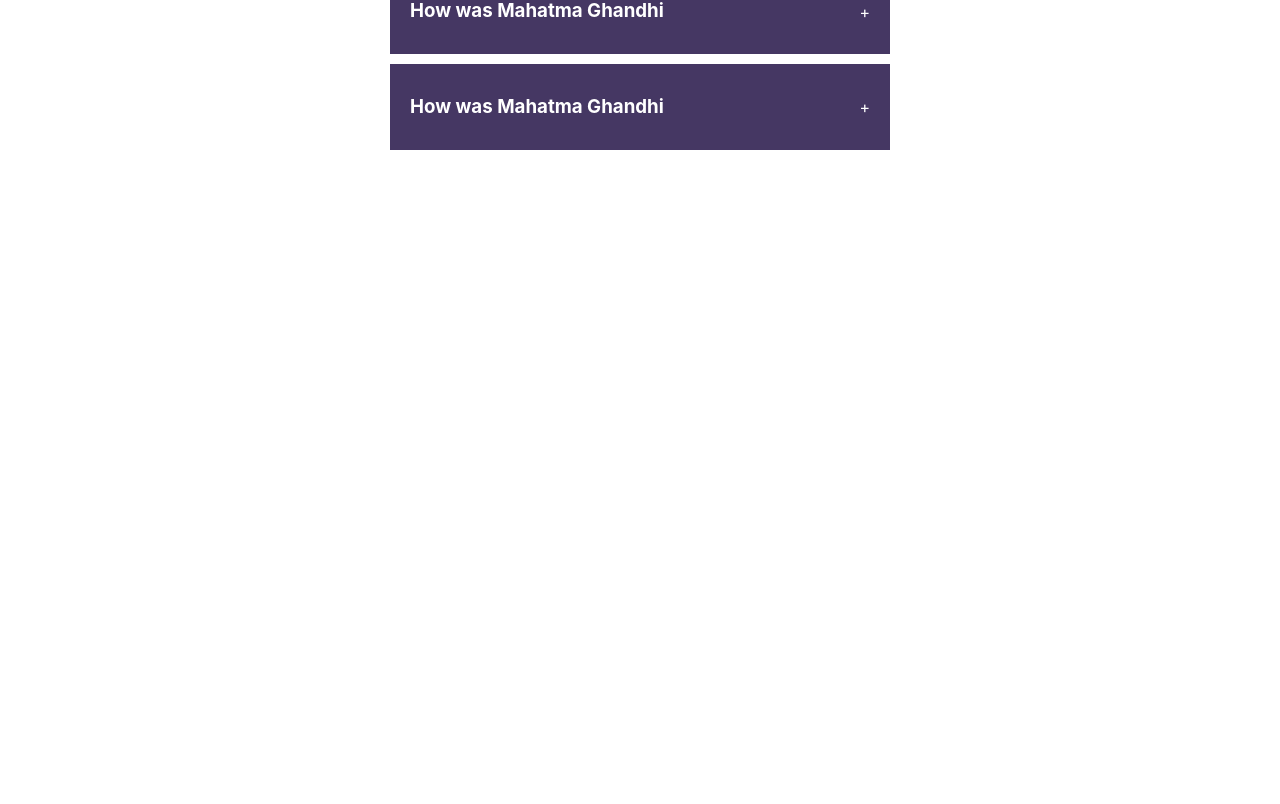
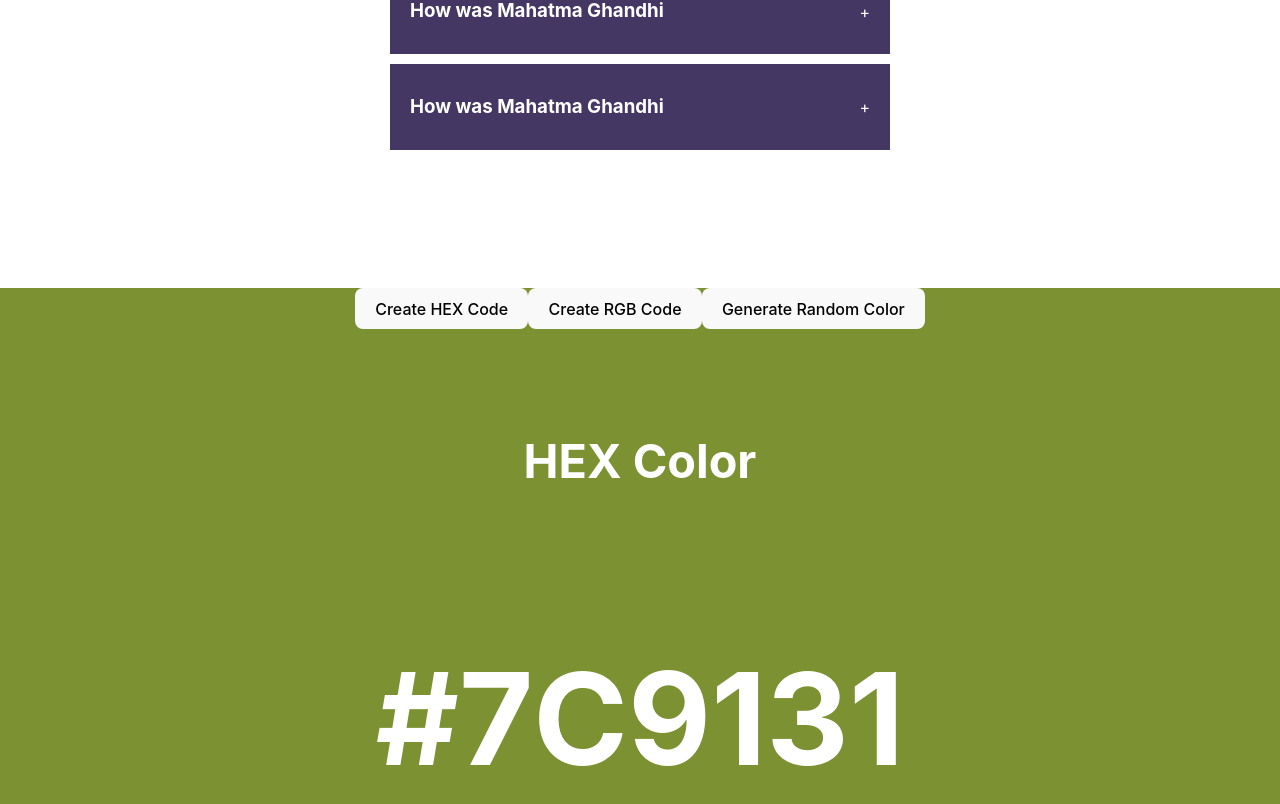
Before and after one commit to aneeshlalwani/react-projects-interview-preparation, a React (Vite) app: page / in a window 1280 px wide. Shown: the part 512-1316 px from the top of the page. Before the commit the page ends 800 px from the top, so only its background shows below. Built offline with nearby package versions, Linux system fonts and the light colour scheme.

Commit message:
random  color generator added

```diff
--- a/src/App.jsx
+++ b/src/App.jsx
@@ -1,10 +1,14 @@
 import Accordian from "./components/accordian"
+import RandomColorGenerator from "./components/random-color-generator";
 
 function App() {
   return (
     <>
       <div className="App">
+        {/* Accordian Component */}
         <Accordian />
+        {/* Random Color Generator */}
+        < RandomColorGenerator />
       </div>
     </>
   )
--- /dev/null
+++ b/src/components/random-color-generator/index.jsx
@@ -0,0 +1,64 @@
+import { useEffect, useState } from "react"
+
+const RandomColorGenerator = () => {
+    const [typeOfColor, setTypeOfColor] = useState("hex");
+    const [color, setColor] = useState("#000000");
+
+    const generateRandom = (length) => {
+        return Math.floor(Math.random() * length);
+    }
+
+    const handleGenerateRandomHexColors = () =>{
+        const hex = [0, 1, 2, 3, 4 , 5, 6, 7, 8, 9, 'A', 'B', 'C', 'D', 'E', 'F'];
+        let hexColor = "#";
+
+        for(let i = 0; i < 6; i++){
+            hexColor += hex[generateRandom(hex.length)];
+        }
+        setColor(hexColor);
+    }
+    const handleGenerateRandomRgbColors = () =>{
+        const r = generateRandom(256);
+        const g = generateRandom(256);
+        const b = generateRandom(256);
+
+        setColor(`rgb(${r},${g},${b})`);
+    }
+    useEffect(() => {
+        if(typeOfColor === 'rgb'){
+            handleGenerateRandomRgbColors();
+        } else {
+            handleGenerateRandomHexColors();
+        }
+    }, [typeOfColor])
+  return (
+    <>
+    <div style={{
+        width: "100vw",
+        height: "100vh",
+        background: color,
+        textAlign: 'center',
+    }}>
+        <button onClick={() => setTypeOfColor('hex')}>Create HEX Code</button>
+        <button onClick={() => setTypeOfColor('rgb')}>Create RGB Code</button>
+        <button onClick={typeOfColor === 'hex' ? () => handleGenerateRandomHexColors() : () => handleGenerateRandomRgbColors()}>Generate Random Color</button>
+        <div style={{
+            display: 'flex',
+            justifyContent: 'center',
+            alignItems: 'center',
+            color: '#FFFFFF',
+            fontSize: '40px',
+            marginTop: '50px',
+            flexDirection: 'column',
+            gap: '20px',
+
+        }}>
+            <h3>{typeOfColor === "rgb" ? 'RGB Color' : 'HEX Color'}</h3>
+            <h1>{color}</h1>
+        </div>
+    </div>
+    </>
+  )
+}
+
+export default RandomColorGenerator;
```
